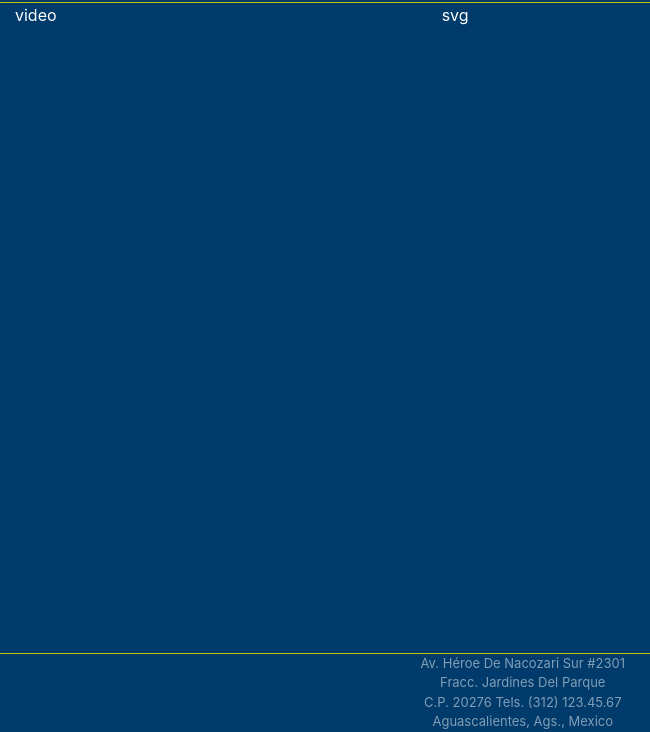
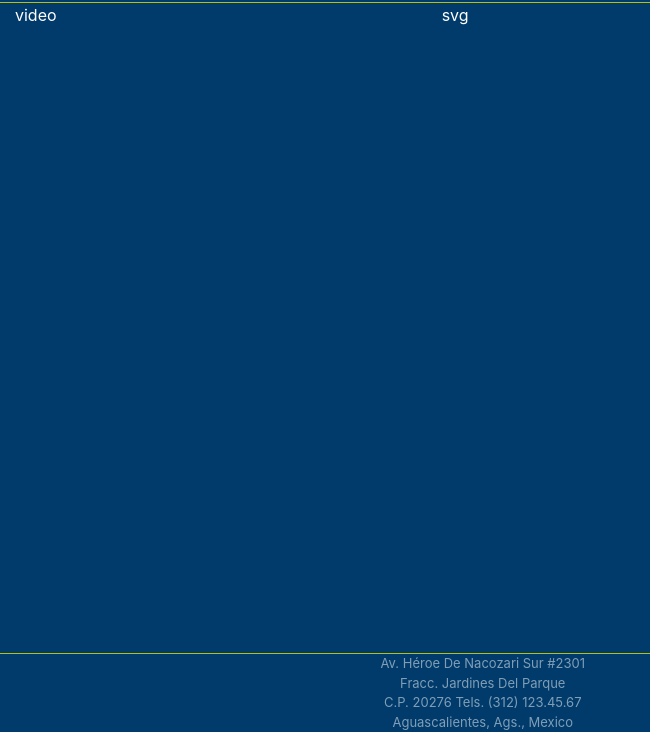
Before and after one commit to jondeltoro/proyecto-unidad-4, a website: page index.html in a window 1280 px wide. Shown: the part 68-800 px from the top of the page, 0-650 px from the left. Drawn offline with nearby package versions, Linux system fonts and the light colour scheme.

Commit message:
direccion centrada

```diff
--- a/styles.css
+++ b/styles.css
@@ -40,11 +40,13 @@ section#footer {
 }
 
 section#footer-info {
-    text-align: right;
 }
 
 div#footer-info-address {
     display: inline-block;
+    position: relative;
+    right: 40px;
+    float: right;
     text-align: center;
     font-size: small;
     opacity: 0.5;
```
